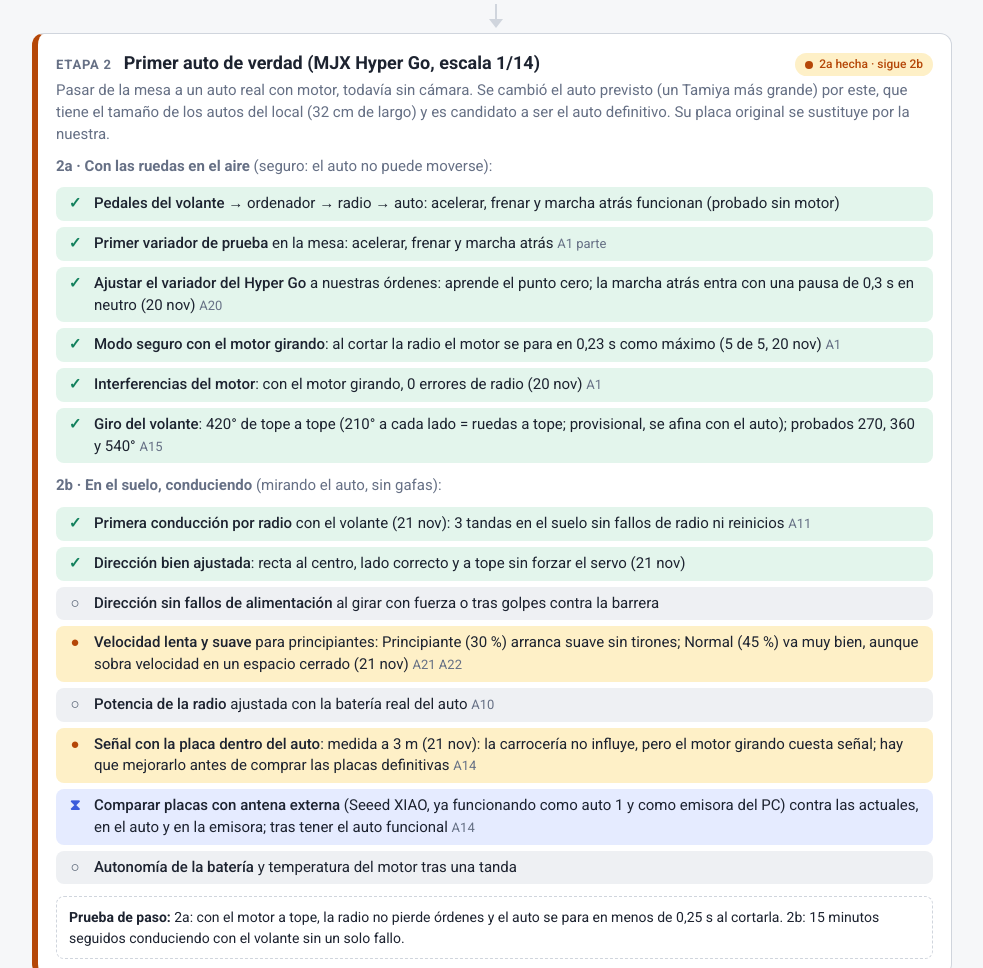
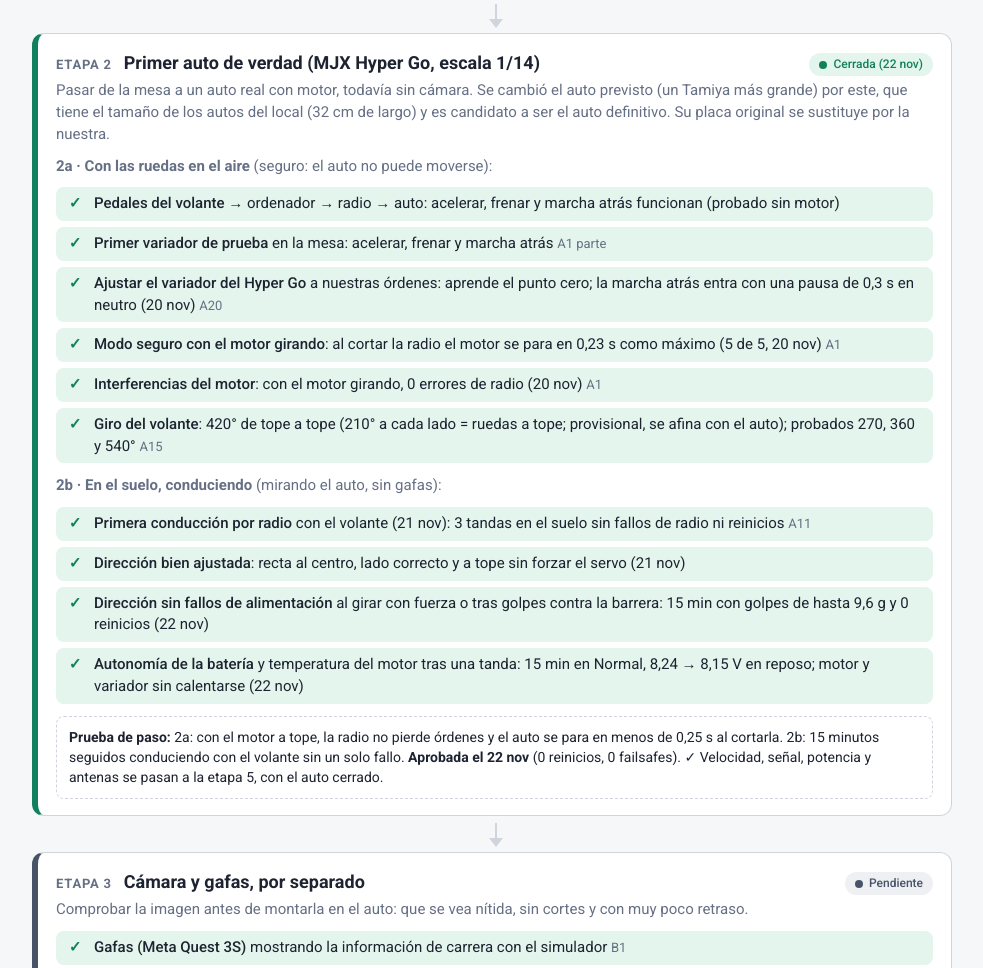
Before and after one commit to Laureanomc/rc-karts-etapas, a plain HTML site: page index.html in a window 1280 px wide. Shown: the part 1274-2242 px from the top of the page, without its empty margins (148-1131 px from the left). Drawn offline with Linux system fonts and the light colour scheme.

Commit message:
Etapas: actualizado 2026-11-22 12:54 (origen=1795351810)

```diff
--- a/index.html
+++ b/index.html
@@ -7,7 +7,7 @@
 <link href="https://fonts.googleapis.com/css2?family=Roboto:wght@400;500;700&display=swap" rel="stylesheet">
 <style>
 /* PARA ACTUALIZAR: cambiar la clase de cada <li> (ok | curso | pend | espera)
-   y la clase de cada etapa (ok | curso | pend). Actualizado: 21 nov 2026, 13:00. */
+   y la clase de cada etapa (ok | curso | pend). Actualizado: 22 nov 2026, 12:50. */
 :root{
   --bg:#f6f7f9; --card:#fff; --ink:#1d2330; --mute:#667085; --line:#d0d5dd;
   --ok:#12805c; --ok-bg:#e3f5ec; --cur:#b54708; --cur-bg:#fef0c7;
@@ -99,8 +99,8 @@ li b{font-weight:500}
   <div class="puerta"><strong>Prueba de paso:</strong> si el ordenador se apaga, el auto se para en menos de 0,2 s; y un auto funciona sin cortes a 50 m. ✓</div>
 </section>
 
-<section class="etapa curso">
-  <div class="cab"><span class="num">ETAPA 2</span><h2>Primer auto de verdad (MJX Hyper Go, escala 1/14)</h2><span class="chip c-curso estado">2a hecha · sigue 2b</span></div>
+<section class="etapa ok">
+  <div class="cab"><span class="num">ETAPA 2</span><h2>Primer auto de verdad (MJX Hyper Go, escala 1/14)</h2><span class="chip c-ok estado">Cerrada (22 nov)</span></div>
   <p class="que">Pasar de la mesa a un auto real con motor, todavía sin cámara. Se cambió el auto previsto (un Tamiya más grande) por este, que tiene el tamaño de los autos del local (32 cm de largo) y es candidato a ser el auto definitivo. Su placa original se sustituye por la nuestra.</p>
   <p class="que"><b>2a · Con las ruedas en el aire</b> (seguro: el auto no puede moverse):</p>
   <ul>
@@ -115,14 +115,10 @@ li b{font-weight:500}
   <ul>
     <li class="ok"><span><b>Primera conducción por radio</b> con el volante (21 nov): 3 tandas en el suelo sin fallos de radio ni reinicios <span class="ref">A11</span></span></li>
     <li class="ok"><span><b>Dirección bien ajustada</b>: recta al centro, lado correcto y a tope sin forzar el servo (21 nov)</span></li>
-    <li class="pend"><span><b>Dirección sin fallos de alimentación</b> al girar con fuerza o tras golpes contra la barrera</span></li>
-    <li class="curso"><span><b>Velocidad lenta y suave</b> para principiantes: Principiante (30 %) arranca suave sin tirones; Normal (45 %) va muy bien, aunque sobra velocidad en un espacio cerrado (21 nov) <span class="ref">A21 A22</span></span></li>
-    <li class="pend"><span><b>Potencia de la radio</b> ajustada con la batería real del auto <span class="ref">A10</span></span></li>
-    <li class="curso"><span><b>Señal con la placa dentro del auto</b>: medida a 3 m (21 nov): la carrocería no influye, pero el motor girando cuesta señal; hay que mejorarlo antes de comprar las placas definitivas <span class="ref">A14</span></span></li>
-    <li class="espera"><span><b>Comparar placas con antena externa</b> (Seeed XIAO, ya funcionando como auto 1 y como emisora del PC) contra las actuales, en el auto y en la emisora; tras tener el auto funcional <span class="ref">A14</span></span></li>
-    <li class="pend"><span><b>Autonomía de la batería</b> y temperatura del motor tras una tanda</span></li>
+    <li class="ok"><span><b>Dirección sin fallos de alimentación</b> al girar con fuerza o tras golpes contra la barrera: 15 min con golpes de hasta 9,6 g y 0 reinicios (22 nov)</span></li>
+    <li class="ok"><span><b>Autonomía de la batería</b> y temperatura del motor tras una tanda: 15 min en Normal, 8,24 → 8,15 V en reposo; motor y variador sin calentarse (22 nov)</span></li>
   </ul>
-  <div class="puerta"><strong>Prueba de paso:</strong> 2a: con el motor a tope, la radio no pierde órdenes y el auto se para en menos de 0,25 s al cortarla. 2b: 15 minutos seguidos conduciendo con el volante sin un solo fallo.</div>
+  <div class="puerta"><strong>Prueba de paso:</strong> 2a: con el motor a tope, la radio no pierde órdenes y el auto se para en menos de 0,25 s al cortarla. 2b: 15 minutos seguidos conduciendo con el volante sin un solo fallo. <b>Aprobada el 22 nov</b> (0 reinicios, 0 failsafes). ✓ Velocidad, señal, potencia y antenas se pasan a la etapa 5, con el auto cerrado.</div>
 </section>
 
 <section class="etapa pend">
@@ -160,12 +156,17 @@ li b{font-weight:500}
   <ul>
     <li class="pend"><span><b>Volante más pesado cuanto más rápido</b>, ya ajustado con el auto real <span class="ref">A17</span></span></li>
     <li class="curso"><span><b>Sentir el auto en el volante</b>: un sensor en el auto transmite golpes, derrapes y baches <span class="ref">A9</span></span></li>
+    <li class="pend"><span><b>Pruebas a fondo con el auto cerrado</b> (carrocería, cámara y conexiones definitivas; pasadas desde la 2b el 22 nov):</span></li>
+    <li class="curso"><span><b>Velocidad lenta y suave</b> para principiantes: Principiante (30 %) arranca suave sin tirones; Normal (45 %) va muy bien, aunque sobra velocidad en un espacio cerrado (21 nov) · falta medir la velocidad de cada nivel y decidir el piñón <span class="ref">A21 A22</span></span></li>
+    <li class="pend"><span><b>Señal con la placa dentro del auto</b>: medida a 3 m (21 nov): la carrocería no influye, pero el motor girando cuesta señal. 22 nov: con la emisora XIAO de antena de varilla, una tanda de 10 min sin un solo aviso de señal débil (con la DevKit, 83) · falta una tanda de 10 min en el punto más lejano del local con la emisora XIAO <span class="ref">A14</span></span></li>
+    <li class="pend"><span><b>Potencia de la radio</b> ajustada con la batería real del auto <span class="ref">A10</span></span></li>
+    <li class="pend"><span><b>Comparar placas con antena externa</b> (Seeed XIAO, ya funcionando como auto 1 y como emisora del PC) contra las actuales, en el auto y en la emisora; antes de comprar las placas de los demás autos <span class="ref">A14</span></span></li>
     <li class="pend"><span><b>Ficha del auto definitivo</b>: piezas, conexiones y ajustes, para replicarlo</span></li>
   </ul>
   <div class="puerta"><strong>Prueba de paso:</strong> un auto con control, vídeo, información en gafas, volante con fuerza y seguridad probados, y documentado. <b>Los 8 puestos del local se planifican después, en otra hoja de ruta.</b></div>
 </section>
 
-<p class="pie">Actualizado: 21 nov 2026, 15:00. Fuera de esta hoja de ruta: la seta de emergencia física del local y todo lo necesario para 8 autos a la vez (varios canales de vídeo, carreras reales). Los códigos A/B/C son los números de tarea del proyecto.</p>
+<p class="pie">Actualizado: 22 nov 2026, 12:50. Fuera de esta hoja de ruta: la seta de emergencia física del local y todo lo necesario para 8 autos a la vez (varios canales de vídeo, carreras reales). Los códigos A/B/C son los números de tarea del proyecto.</p>
 </div>
 </body>
 </html>
```
